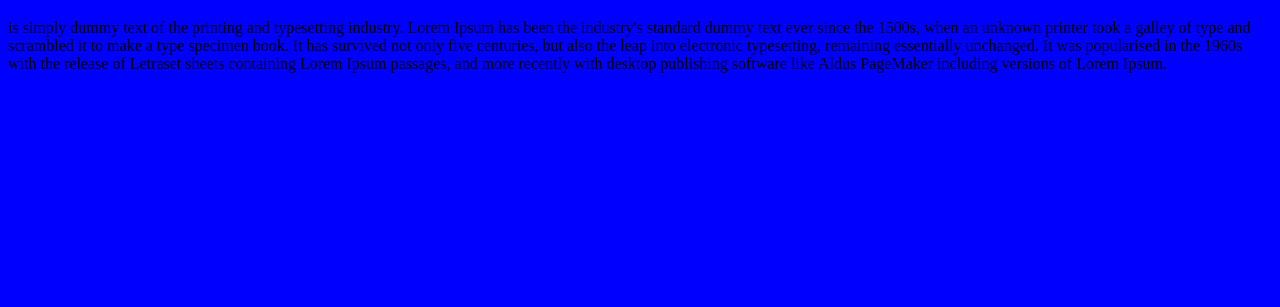
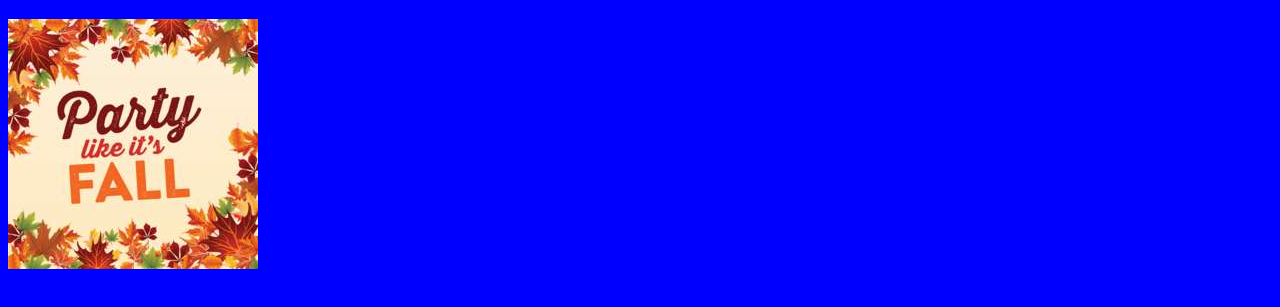
Before and after one commit to Flood00/Fall, a plain HTML site: page index.html in a window 1280 px wide. Shown: the part 61-368 px from the top of the page. Drawn offline with Linux system fonts and the light colour scheme.

Commit message:
replaced paragraph with an image

```diff
--- a/index.html
+++ b/index.html
@@ -8,16 +8,6 @@
 
   <body>
     <h1>Fall is Falling Near</h1>
-    <p>is simply dummy text of the printing and typesetting industry.
-      Lorem Ipsum has been the industry's standard dummy text ever since the
-      1500s, when an unknown printer took a galley of type and
-      scrambled it to make a type specimen book. It has survived
-      not only five centuries, but also the leap into electronic typesetting,
-      remaining essentially unchanged. It was popularised in the 1960s
-      with the release of Letraset sheets containing Lorem Ipsum passages,
-      and more recently with desktop publishing software like Aldus
-      PageMaker including versions of Lorem Ipsum.
-    </p>
-
+    <img src="Fall.jpeg" alt="Party Fall">
   </body>
 </html>
```
Also changed, not shown: Fall.jpeg (added).
